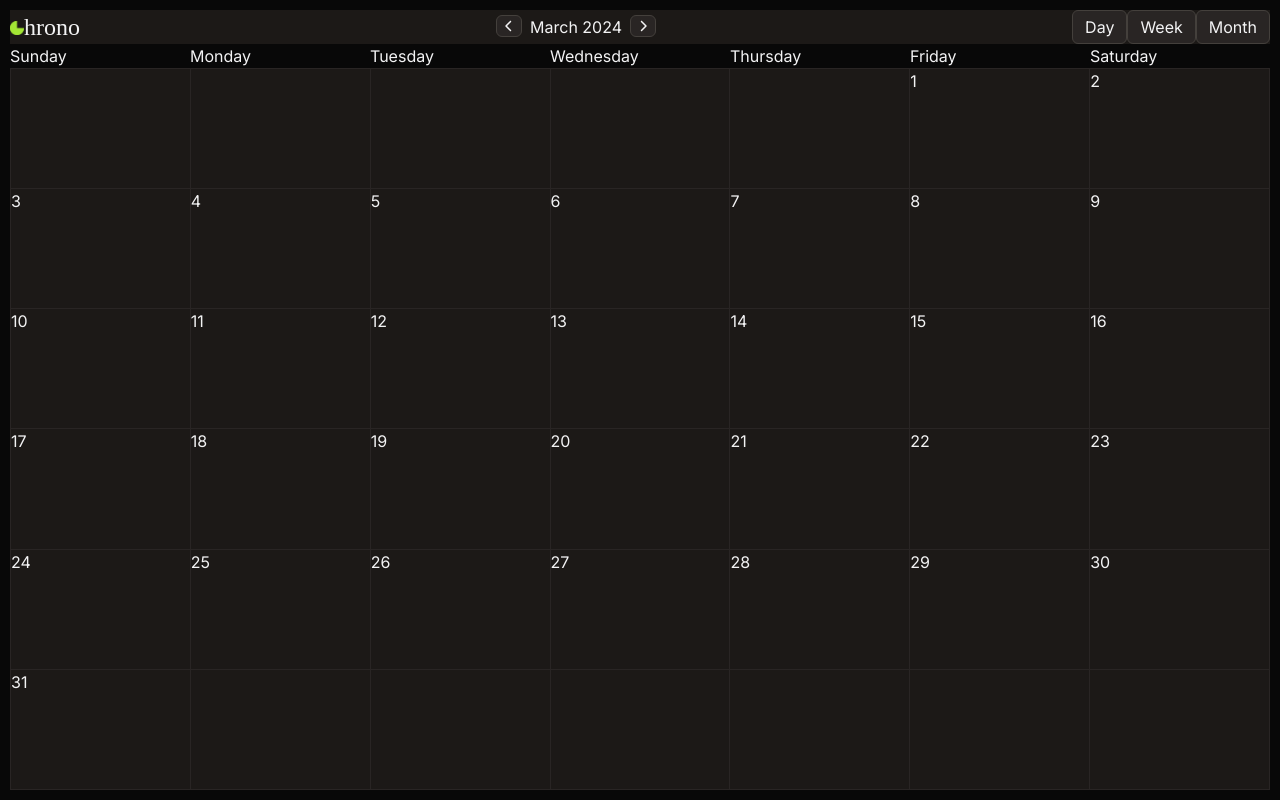
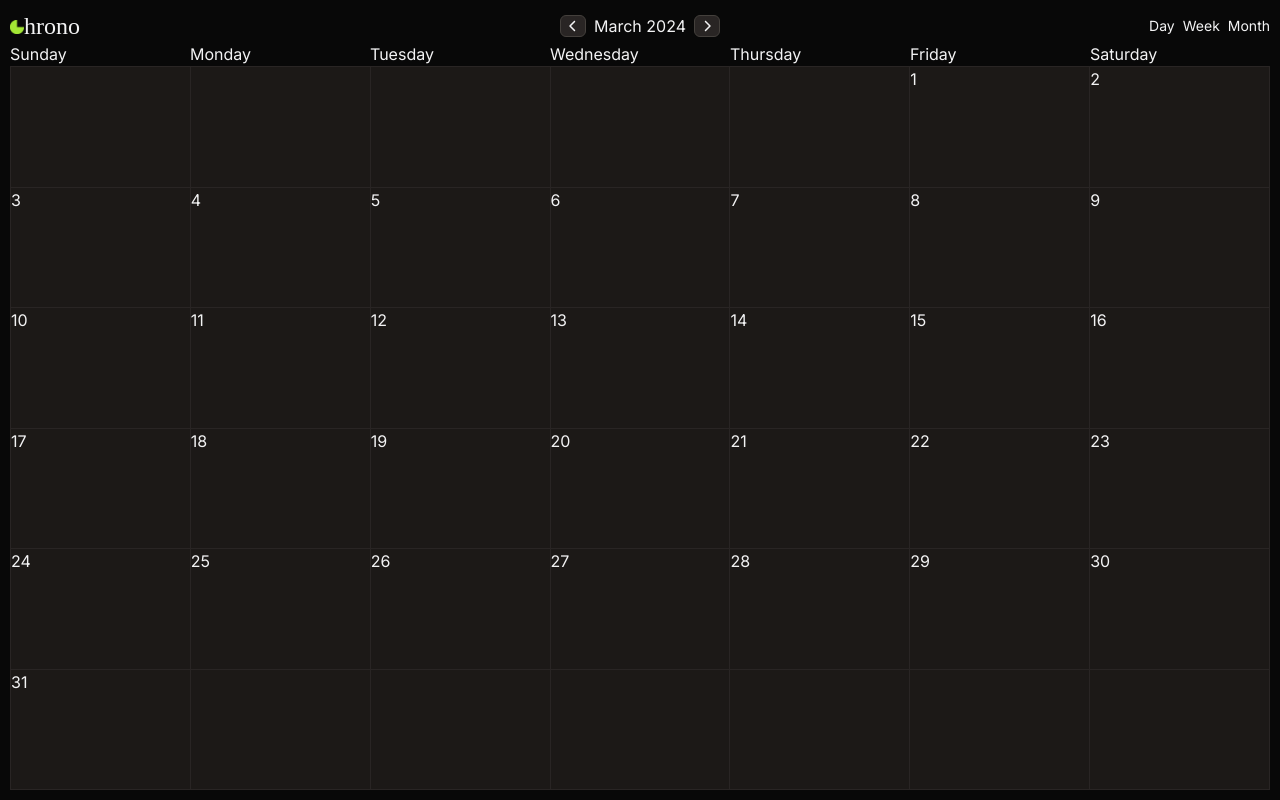
Before and after one commit to marielle-lopez/chrono, a React (Vite) app in the folder frontend/: page / in a window 1280 px wide. Built offline with nearby package versions, Linux system fonts and the light colour scheme; a web font is replaced by a local one.

Commit message:
adjust width of content, alignment, and apply styling to active NavLinks

```diff
--- a/frontend/src/components/NavBar/NavBar.tsx
+++ b/frontend/src/components/NavBar/NavBar.tsx
@@ -20,8 +20,8 @@ const NavBar = ({
   switchToMonthView,
 }: NavBarProps) => {
   return (
-    <div className="flex justify-between items-center bg-stone-900">
-      <div className="flex">
+    <div className="flex justify-between items-center">
+      <div className="flex w-1/3">
         <h1 className="flex items-center font-accent font-extralight text-2xl">
           <img
             className="h-3.5 mt-0.5"
@@ -31,24 +31,24 @@ const NavBar = ({
           hrono
         </h1>
       </div>
-      <div className="flex gap-2">
+      <div className="flex justify-center items-center w-1/3 gap-2">
         <Button handleClick={handleDecrement}>
           <FaChevronLeft className="h-3" />
         </Button>
-        <p className="flex items-center">{label}</p>
+        <p className="flex text-center items-center">{label}</p>
         <Button handleClick={handleIncrement}>
           <FaChevronRight className="h-3" />
         </Button>
       </div>
-      <div>
-        <NavLink to="/day">
-          <Button label="Day" handleClick={switchToDayView} />
+      <div className='flex justify-end w-1/3 gap-2'>
+        <NavLink to="/day" className={({isActive}) => isActive ? 'bg-lime-400 text-black text-sm px-1.5 rounded-md' : 'text-sm'} onClick={switchToDayView}>
+          Day
         </NavLink>
-        <NavLink to="/week">
-          <Button label="Week" handleClick={switchToWeekView} />
+        <NavLink to="/week" className={({isActive}) => isActive ? 'bg-lime-400 text-black text-sm px-1.5 rounded-md' : 'text-sm'} onClick={switchToWeekView}>
+          Week
         </NavLink>
-        <NavLink to="/month">
-          <Button label="Month" handleClick={switchToMonthView} />
+        <NavLink to="/month" className={({isActive}) => isActive ? 'bg-lime-400 text-black text-sm px-1.5 rounded-md' : 'text-sm'} onClick={switchToMonthView}>
+          Month
         </NavLink>
       </div>
     </div>
```
